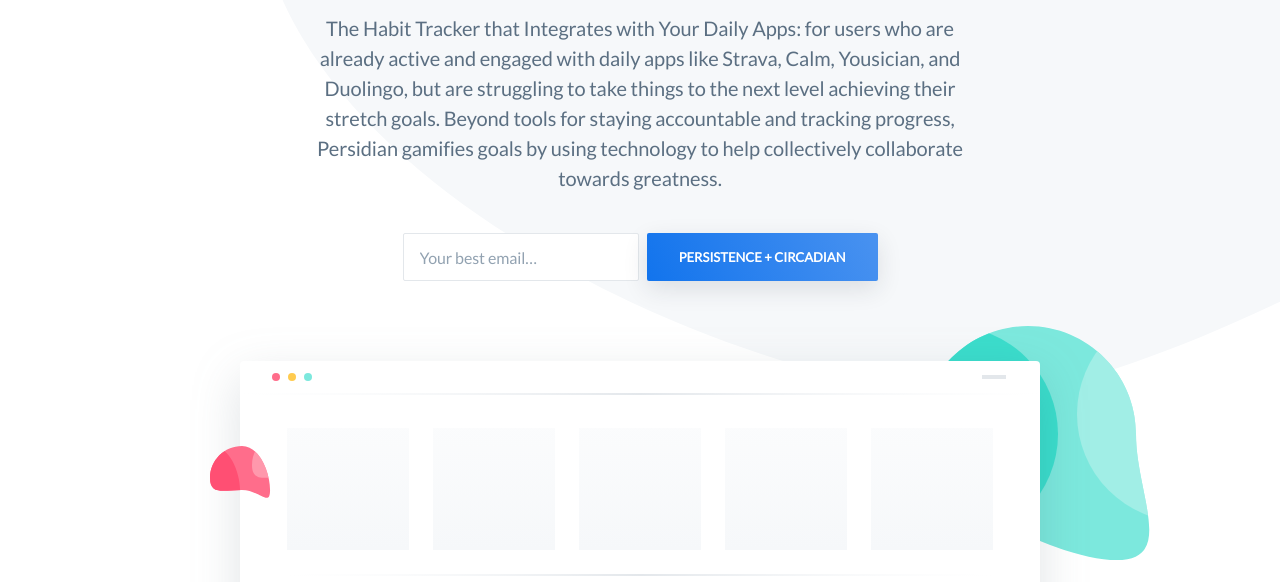
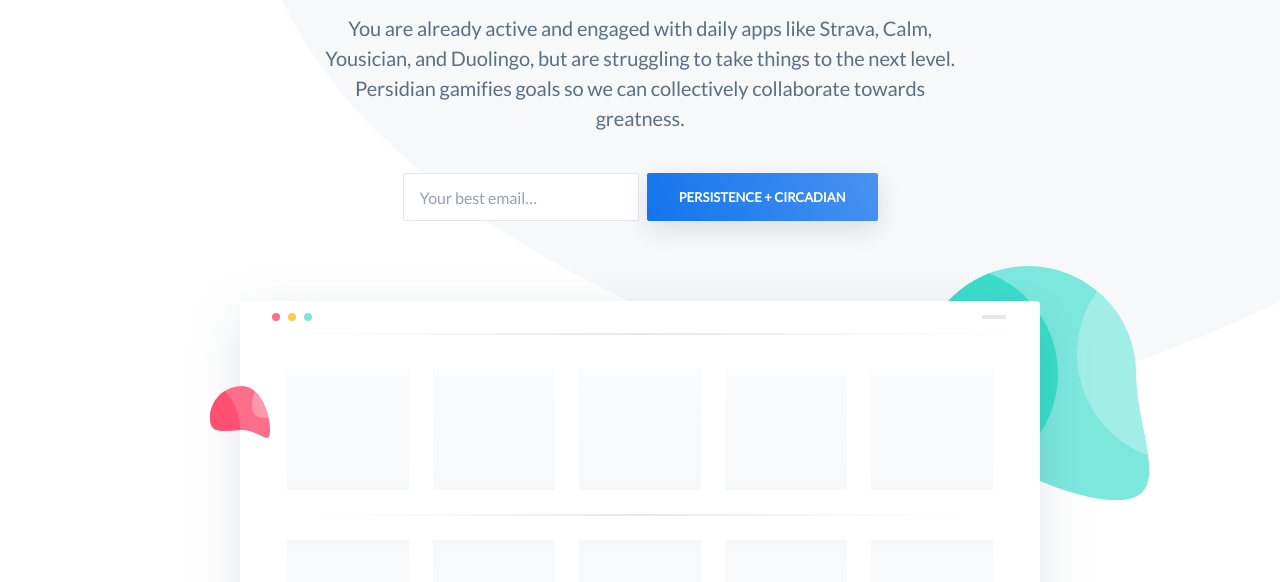
Before and after one commit to thisyearnofear/persidian, a plain HTML site: page index.html in a window 1280 px wide. Shown: the part 215-797 px from the top of the page. Drawn offline with nearby package versions, Linux system fonts and the light colour scheme.

Commit message:
Update index.html

```diff
--- a/index.html
+++ b/index.html
@@ -51,7 +51,7 @@
                 <div class="container-sm">
                     <div class="hero-inner">
                         <h1 class="hero-title h2-mobile mt-0 is-revealing">Persidian</h1>
-                        <p class="hero-paragraph is-revealing">The Habit Tracker that Integrates with Your Daily Apps: for users who are already active and engaged with daily apps like Strava, Calm, Yousician, and Duolingo, but are struggling to take things to the next level achieving their stretch goals. Beyond tools for staying accountable and tracking progress, Persidian gamifies goals by using technology to help collectively collaborate towards greatness.</p>
+                        <p class="hero-paragraph is-revealing">You are already active and engaged with daily apps like Strava, Calm, Yousician, and Duolingo, but are struggling to take things to the next level. Persidian gamifies goals so we can collectively collaborate towards greatness.</p>
                         <div class="hero-form newsletter-form field field-grouped is-revealing">
                             <div class="control control-expanded">
                                 <input class="input" type="email" name="email" placeholder="Your best email&hellip;">
```
